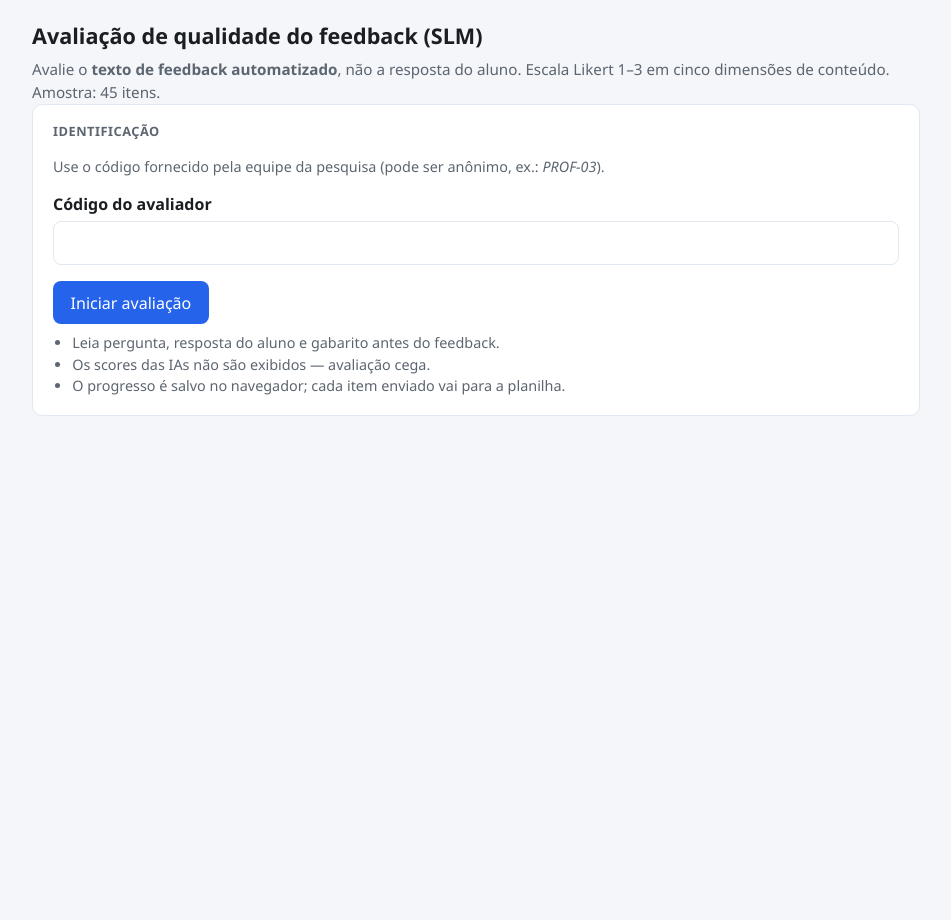
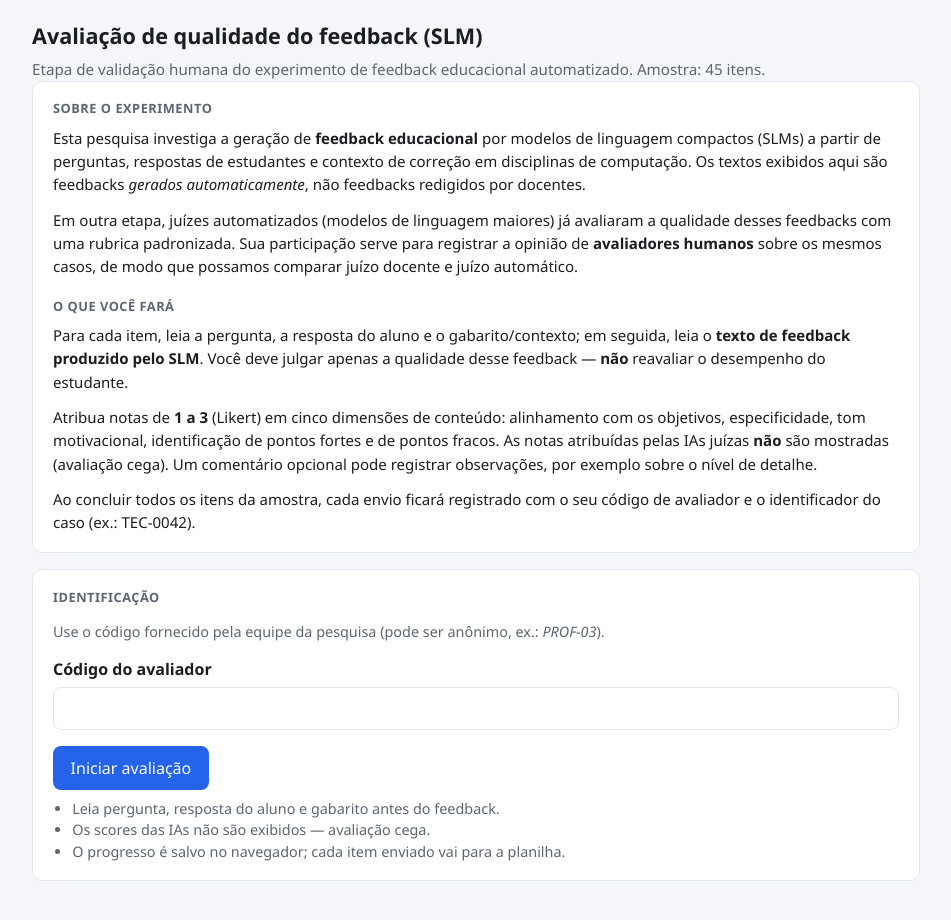
Before and after one commit to a-cavalcanti/feedback-ia-slm, a plain HTML site: page docs/index.html in a window 1280 px wide. Shown: the whole page, without its empty margins (164-1115 px from the left). Before the commit the page ends 800 px from the top, so only its background shows below. Drawn offline with Linux system fonts and the light colour scheme.

Commit message:
Alteração na página

```diff
--- a/docs/assets/styles.css
+++ b/docs/assets/styles.css
@@ -34,10 +34,32 @@ header h1 {
   margin: 0 0 0.35rem;
 }
 
-header p {
+header .tagline {
   margin: 0;
   color: var(--muted);
   font-size: 0.95rem;
+}
+
+.intro-experimento h2 {
+  font-size: 1rem;
+  margin: 0 0 0.5rem;
+  color: var(--text);
+  text-transform: none;
+  letter-spacing: normal;
+}
+
+.intro-experimento h2:not(:first-child) {
+  margin-top: 1.15rem;
+}
+
+.intro-experimento p {
+  margin: 0 0 0.75rem;
+  font-size: 0.94rem;
+  line-height: 1.55;
+}
+
+.intro-experimento p:last-child {
+  margin-bottom: 0;
 }
 
 .progress-bar {
--- a/docs/index.html
+++ b/docs/index.html
@@ -10,11 +10,44 @@
     <div class="wrap">
       <header>
         <h1>Avaliação de qualidade do feedback (SLM)</h1>
-        <p>
-          Avalie o <strong>texto de feedback automatizado</strong>, não a resposta do aluno. Escala
-          Likert 1–3 em cinco dimensões de conteúdo. Amostra: <span id="total-items">…</span> itens.
+        <p class="tagline">
+          Etapa de validação humana do experimento de feedback educacional automatizado. Amostra:
+          <span id="total-items">…</span> itens.
         </p>
       </header>
+
+      <section class="card intro-experimento" aria-labelledby="intro-title">
+        <h2 id="intro-title">Sobre o experimento</h2>
+        <p>
+          Esta pesquisa investiga a geração de <strong>feedback educacional</strong> por modelos de
+          linguagem compactos (SLMs) a partir de perguntas, respostas de estudantes e contexto de
+          correção em disciplinas de computação. Os textos exibidos aqui são feedbacks
+          <em>gerados automaticamente</em>, não feedbacks redigidos por docentes.
+        </p>
+        <p>
+          Em outra etapa, juízes automatizados (modelos de linguagem maiores) já avaliaram a
+          qualidade desses feedbacks com uma rubrica padronizada. Sua participação serve para
+          registrar a opinião de <strong>avaliadores humanos</strong> sobre os mesmos casos, de modo
+          que possamos comparar juízo docente e juízo automático.
+        </p>
+        <h2 id="tarefa-title">O que você fará</h2>
+        <p>
+          Para cada item, leia a pergunta, a resposta do aluno e o gabarito/contexto; em seguida,
+          leia o <strong>texto de feedback produzido pelo SLM</strong>. Você deve julgar apenas a
+          qualidade desse feedback — <strong>não</strong> reavaliar o desempenho do estudante.
+        </p>
+        <p>
+          Atribua notas de <strong>1 a 3</strong> (Likert) em cinco dimensões de conteúdo: alinhamento
+          com os objetivos, especificidade, tom motivacional, identificação de pontos fortes e de
+          pontos fracos. As notas atribuídas pelas IAs juízas <strong>não</strong> são mostradas
+          (avaliação cega). Um comentário opcional pode registrar observações, por exemplo sobre o
+          nível de detalhe.
+        </p>
+        <p>
+          Ao concluir todos os itens da amostra, cada envio ficará registrado com o seu código de
+          avaliador e o identificador do caso (ex.: TEC-0042).
+        </p>
+      </section>
 
       <section id="setup-screen" class="card">
         <h2>Identificação</h2>
```
